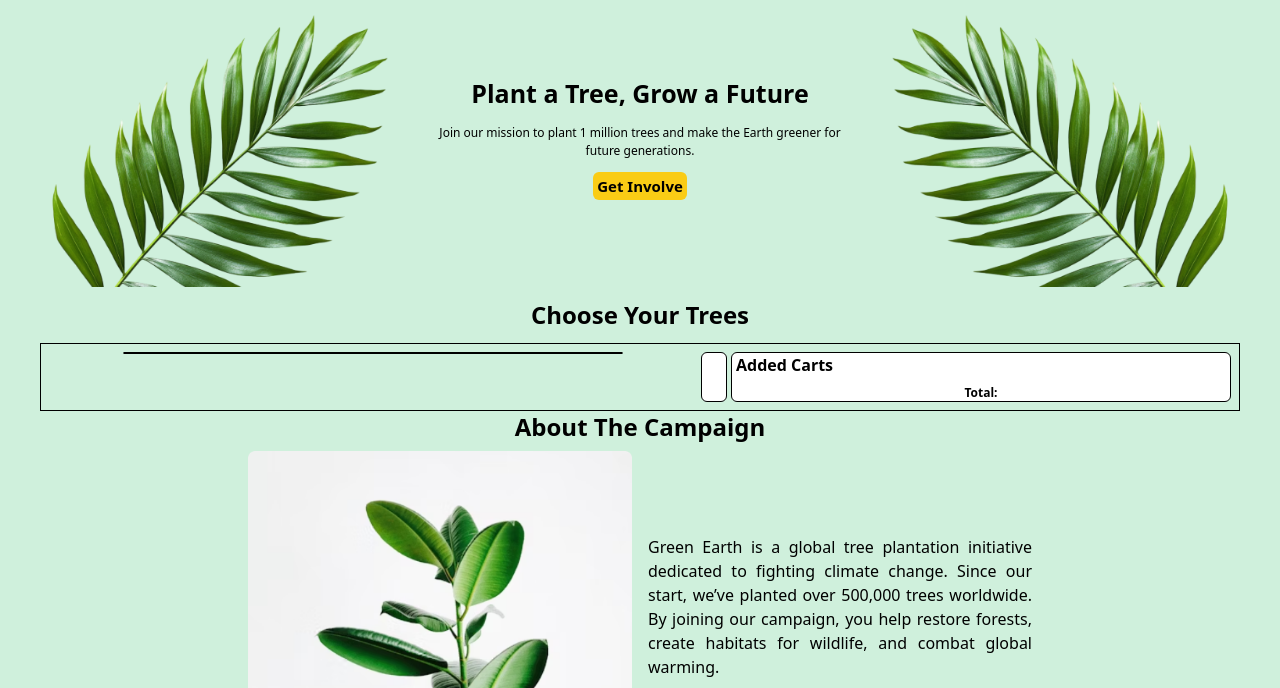
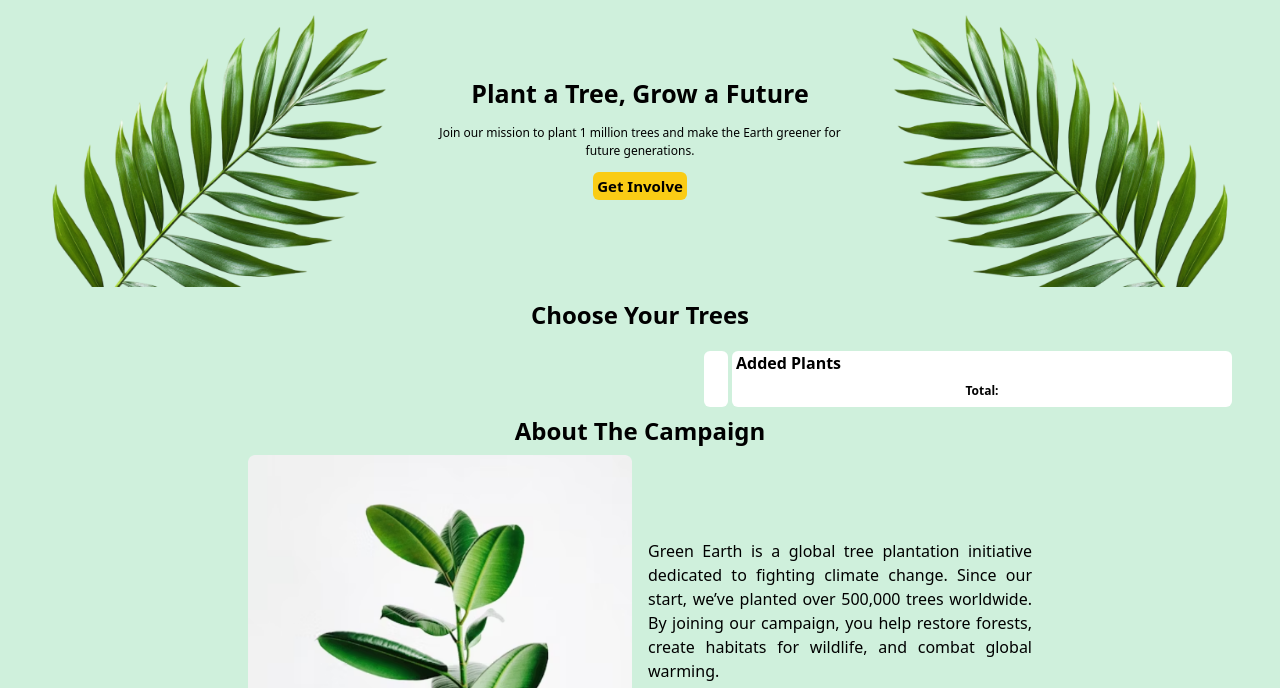
Before and after one commit to Al-Amin-Xdev/Assignment-6, a plain HTML site: page index.html in a window 1280 px wide. Shown: the part 64-752 px from the top of the page. Drawn offline with nearby package versions, Linux system fonts and the light colour scheme; no server answers.

Commit message:
Final commit

```diff
--- a/index.html
+++ b/index.html
@@ -58,16 +58,20 @@
 
     </div>
 
+    <!-- Loading spinner -->
+
+
+
 
     <!-- Dynamic Container below ( Use Java Script on this Section) -->
 
     <h1 class="text-center m-3 font-bold md:text-2xl">Choose Your Trees</h1>
 
-    <div class="parent-container mt-2 bg-[#CFF0DC] w-full h-auto max-w-[1200px] mx-auto border flex flex-col gap-1 p-2 md:flex-row justify-center ">
+    <div class="parent-container mt-2 bg-[#CFF0DC] w-full h-auto max-w-[1200px] mx-auto  flex flex-col gap-1 p-2 md:flex-row justify-center ">
 
         <!-- Column-1 -->
 
-        <div id="cat" class="category bg-white rounded-md w-full mx-auto border h-full md:w-[500px] ">
+        <div id="cat" class="category bg-white rounded-md w-full mx-auto h-full md:w-[500px] ">
 
             <!-- <div class="button bg-green-500 m-1 p-2 rounded-md">
                 <button class="font-bold text-white " >Something</button>
@@ -78,11 +82,11 @@
 
         <!-- Use java script on this tres container-2 -->
 
-        <div id="tree-data" class="tres-container bg-white rounded-md p-2 w-auto h-auto border flex flex-col gap-1 md:grid grid-cols-3 justify-center">
+        <div id="tree-data" class="tres-container bg-white rounded-md p-2 w-auto h-auto  flex flex-col gap-1 md:grid grid-cols-3 justify-center">
 
             <!-- Cards are laid down properly -->
 
-            <!-- <div class="card-1 p-1 border-2 w-full h-[330px] rounded-md md:w-full ">
+            <!-- <div class="card-1 p-1 border-1 border-violet-700 w-full h-[330px] rounded-md md:w-full ">
 
                 <img class=" w-full h-[150px] bg-cover rounded-md" src="./assets/about.png" alt="">
 
@@ -107,9 +111,9 @@
 
         <!-- Cart-count column-3 -->
 
-        <div id="cart-box" class="cart bg-white rounded-md w-full  border h-min-[500px] md:w-[500px] ">
+        <div id="cart-box" class="cart bg-white rounded-md w-full pb-2  h-full md:w-[500px] ">
 
-                <h1 class="font-bold text-left ml-1" >Added Carts</h1>
+                <h1 class="font-bold text-left ml-1" >Added Plants</h1>
 
 
             <!-- <div class="cart-list p-1 bg- bg-green-400 rounded-md m-1">
@@ -121,7 +125,7 @@
                 <h1 class="font-bold text-right md:text-xs" >price Tk</h1>
             </div> -->
 
-            <h1 id="total-display" class="font-bold text-center text-xs mt-2">Total: </h1>
+            <h1 id="total-display" class="font-bold text-center text-xs mt-2">Total:</h1>
 
         </div>
 
--- a/script.js
+++ b/script.js
@@ -1,3 +1,4 @@
+
 
 // Updating pric and removing the cart
 
@@ -43,7 +44,7 @@ let addAndSum = (Name, Price, id) =>{
                     <h1 class="text-[15px] md:text-xs">${Name}</h1>
                     <button id="cross-btn-${Price}" ><i onclick="updateCartBox(${Price});removeCart(${id})" class="fa-solid fa-square-xmark"></i></button>
                 </div>
-                <h1 class="font-bold text-letf md:text-xs" >${Price}<span> tk</span> </h1>
+                <h1 class="font-bold text-letf md:text-xs" >${Price} tk</h1>
             </div>`;
 
     // Append the child div to parent dive
@@ -105,7 +106,7 @@ let displayPlants = (treearr) =>{
 
 
         let newDiv = document.createElement('div');
-        newDiv.innerHTML = `<div class="card-1 p-1  border-2 w-full h-[450px] rounded-md md:w-full ">
+        newDiv.innerHTML = `<div class="card-1 p-1  border-1 border-violet-700 w-full h-[450px] rounded-md md:w-full ">
 
                 <img class=" w-full h-[250px] bg-cover rounded-md" src="${pImg}" alt="">
 
```
